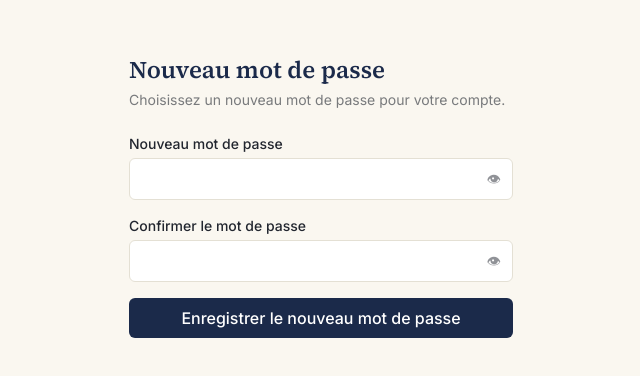
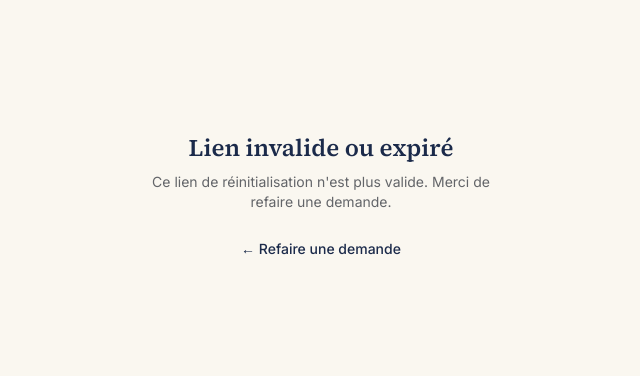
Before and after one commit to Mawouegnigan/ccb-platform, a Next.js app in the folder web/: page /reinitialiser-mot-de-passe in a window 1280 px wide. Shown: the part 204-580 px from the top of the page, without its empty margins (319-959 px from the left). Built offline with nearby package versions, Linux system fonts and the light colour scheme; no server answers.

Commit message:
fix: vérification OTP côté client pour contourner le pré-scan Gmail

```diff
--- a/web/src/app/reinitialiser-mot-de-passe/page.tsx
+++ b/web/src/app/reinitialiser-mot-de-passe/page.tsx
@@ -1,13 +1,45 @@
 "use client";
 
-import { useState } from "react";
-import { useRouter } from "next/navigation";
+import { Suspense, useEffect, useState } from "react";
+import { useRouter, useSearchParams } from "next/navigation";
 import { createClient } from "@/lib/supabase/client";
 import PasswordInput from "@/components/PasswordInput";
 
 export default function ReinitialiserMotDePassePage() {
+  return (
+    <Suspense fallback={null}>
+      <ReinitialiserMotDePasseForm />
+    </Suspense>
+  );
+}
+
+function ReinitialiserMotDePasseForm() {
   const router = useRouter();
+  const searchParams = useSearchParams();
   const supabase = createClient();
+
+  // Vérification côté client uniquement (jamais via un simple GET serveur) :
+  // les scanners automatiques de liens (Gmail, antivirus, proxys) exécutent
+  // rarement le JavaScript d'une page, contrairement à un lien qui consomme
+  // le token dès son chargement. Voir échange avec le client du 21/09/2026.
+  const [statut, setStatut] = useState<"verification" | "pret" | "erreur">("verification");
+
+  useEffect(() => {
+    const tokenHash = searchParams.get("token_hash");
+    const type = searchParams.get("type");
+
+    if (!tokenHash || type !== "recovery") {
+      setStatut("erreur");
+      return;
+    }
+
+    supabase.auth
+      .verifyOtp({ token_hash: tokenHash, type: "recovery" })
+      .then(({ error }) => {
+        setStatut(error ? "erreur" : "pret");
+      });
+    // eslint-disable-next-line react-hooks/exhaustive-deps
+  }, []);
 
   const [password, setPassword] = useState("");
   const [confirmPassword, setConfirmPassword] = useState("");
@@ -39,6 +71,33 @@ export default function ReinitialiserMotDePassePage() {
     setTimeout(() => {
       router.push("/login");
     }, 2000);
+  }
+
+  if (statut === "verification") {
+    return (
+      <main className="min-h-screen flex items-center justify-center bg-parchment px-6">
+        <p className="text-sm text-ink/60">Vérification du lien…</p>
+      </main>
+    );
+  }
+
+  if (statut === "erreur") {
+    return (
+      <main className="min-h-screen flex items-center justify-center bg-parchment px-6">
+        <div className="w-full max-w-sm text-center">
+          <h1 className="font-display text-2xl text-navy font-semibold mb-2">
+            Lien invalide ou expiré
+          </h1>
+          <p className="text-sm text-ink/70 mb-6">
+            Ce lien de réinitialisation n&apos;est plus valide. Merci de
+            refaire une demande.
+          </p>
+          <a href="/mot-de-passe-oublie" className="text-sm text-navy hover:underline font-medium">
+            ← Refaire une demande
+          </a>
+        </div>
+      </main>
+    );
   }
 
   if (succes) {
```
